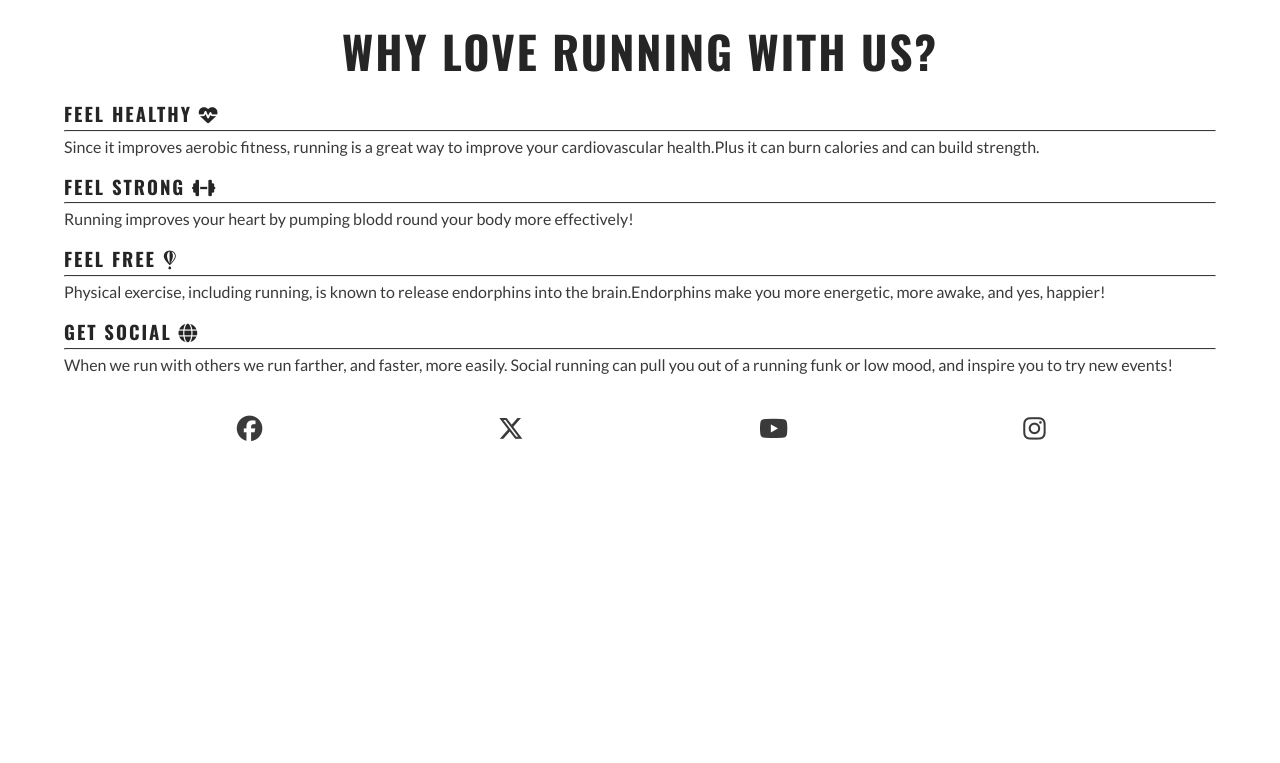
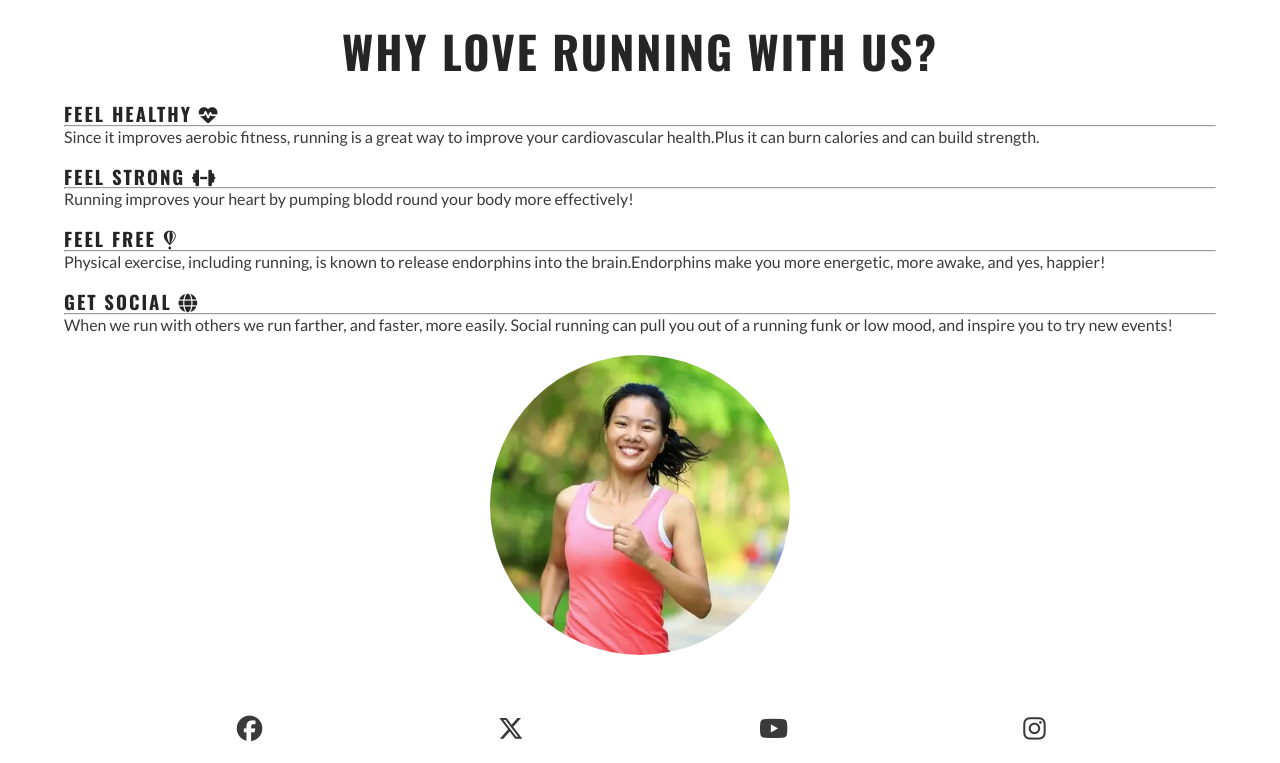
Before and after one commit to Dawnie71/love-running, a plain HTML site: page index.html in a window 1280 px wide. Shown: the part 681-1444 px from the top of the page. Before the commit the page ends 1144 px from the top, so only its background shows below. Drawn offline with nearby package versions, Linux system fonts and the light colour scheme.

Commit message:
Added the benefits image, and made it circular to fit all screen sizes.

```diff
--- a/assets/css/style.css
+++ b/assets/css/style.css
@@ -94,7 +94,7 @@ main {
     height: 600px;
     width: 100%;
     background-color: lightgreen;
-    background: url(../images/hero-image.webp) no-repeat center center/cover;
+    background: url(../images/hero-image.webp) no-repeat center center / cover;
     position: relative;
 }
 
@@ -135,9 +135,26 @@ main {
     padding: 0 20px;
 }
 
-hr {
+#benefits hr {
     border-top: 1px solid #3a3a3a;
     margin: 5px 0;
+}
+
+#circle-cover-bg {
+    background: url("../images/reasons-image.webp") no-repeat center center / cover;
+    height: 90vw;
+    width: 90vw;
+    margin-bottom: 20px;
+    /* Makes into circle */
+    border-radius: 50%;
+    max-height: 300px;
+    max-width: 300px;
+}
+
+#benefits-image {
+    display: flex;
+    align-items: center;
+    justify-content: center;
 }
 
 /* Footer */
--- a/index.html
+++ b/index.html
@@ -77,6 +77,9 @@
                 </div>
             </div>
 
+            <div id="benefits-image">
+                <div id="circle-cover-bg"></div>
+            </div>
 
         </section>
 
```
Also changed, not shown: assets/images/reasons-image.webp (added).
